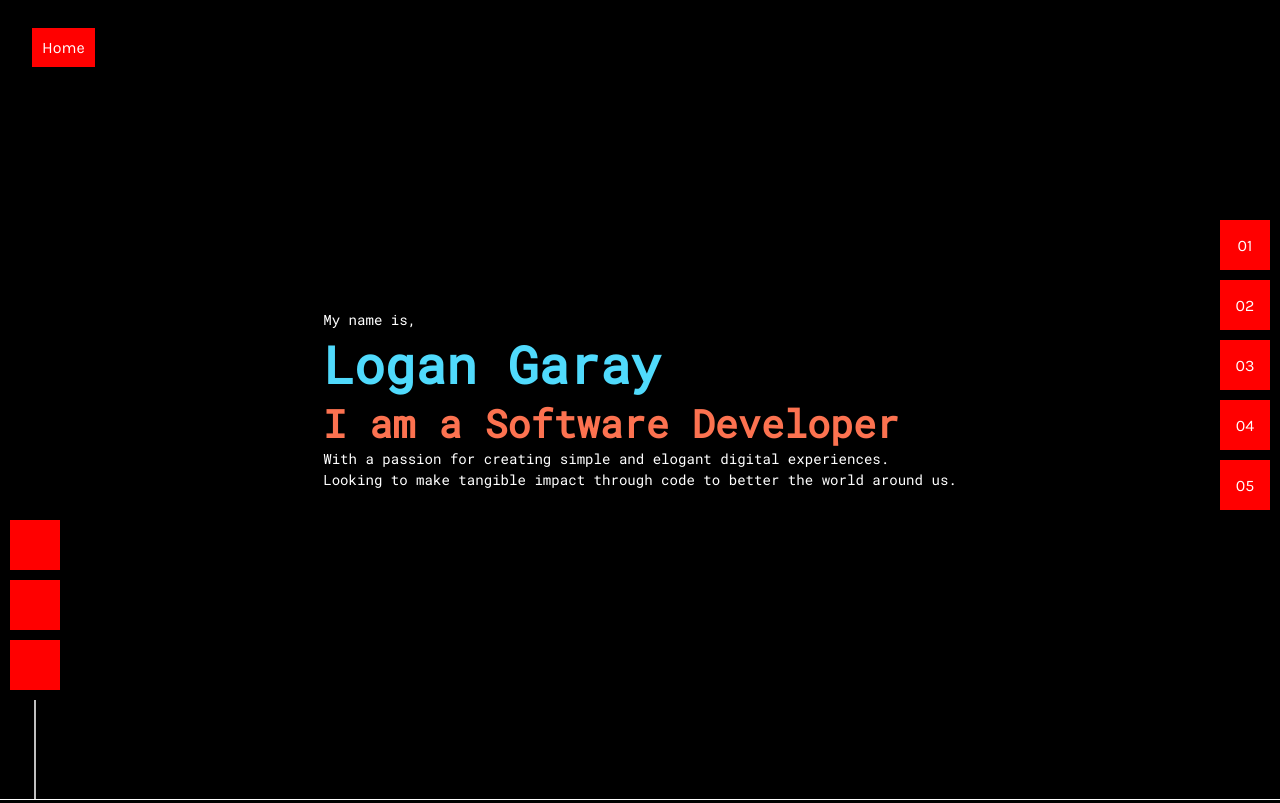
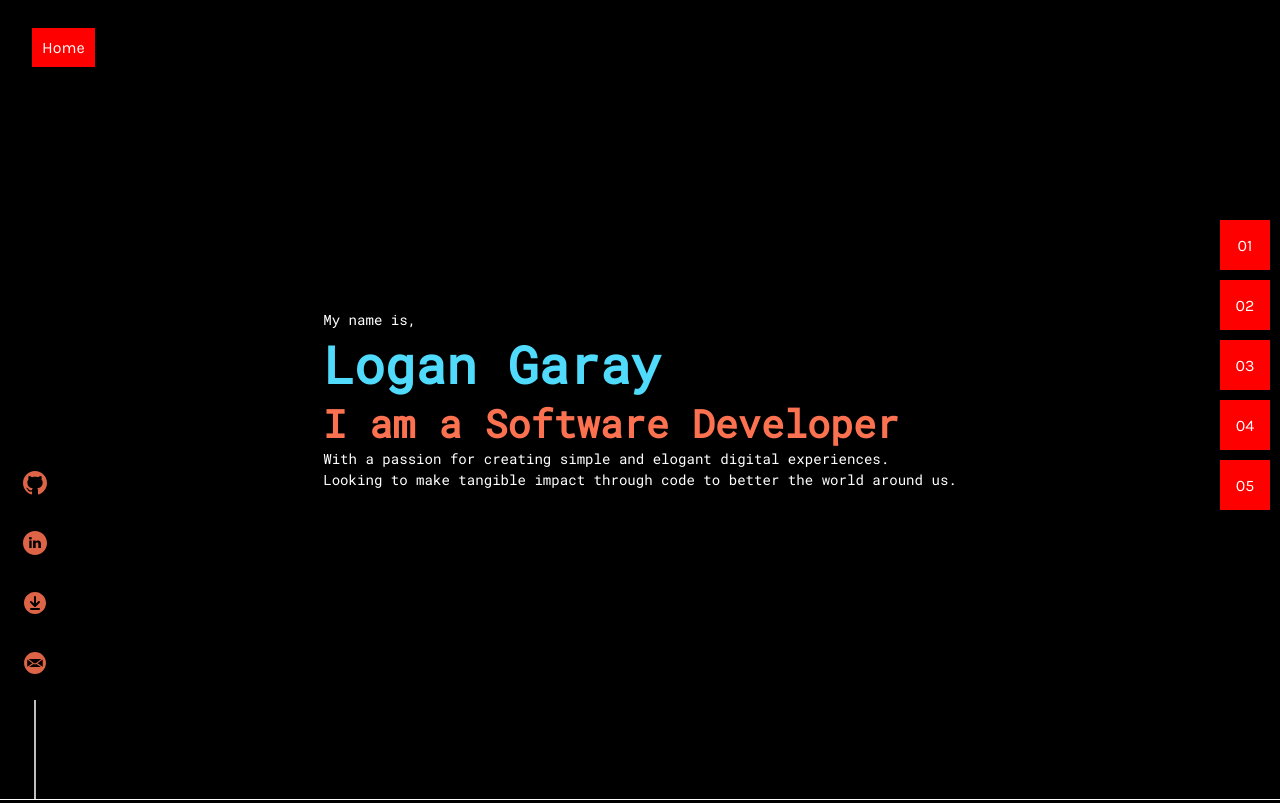
Before and after one commit to L-Garay/Portfolio, a Gatsby site: page / in a window 1280 px wide. Shown: the top 803 px of the page. Built offline with nearby package versions, Linux system fonts and the light colour scheme; Gatsby itself is replaced by a stand-in of ours.

Commit message:
split social links into own component

```diff
--- a/src/components/layout.tsx
+++ b/src/components/layout.tsx
@@ -1,5 +1,6 @@
 import * as React from 'react';
 import styled from 'styled-components';
+import SocialLinks from './socialLinks';
 
 // This layout will be solely responsible for the 'home' icon in the top left corner
 // it will also be responsible for the two vertical links/menus on either side of the page
@@ -29,12 +30,6 @@ const HomeIcon = styled.a`
   color: white;
 `;
 
-const SocialLinks = styled.div`
-  position: fixed;
-  bottom: 0;
-  left: 0;
-`;
-
 const SiteLinks = styled.div`
   position: fixed;
   bottom: 35%;
@@ -61,31 +56,6 @@ const SiteLink = styled.a`
   }
 `;
 
-const LinkLine = styled.div`
-  height: 100px;
-  width: 50px;
-  background-color: transparent;
-  position: relative;
-  margin: 0 10px;
-
-  &:after {
-    content: '';
-    position: absolute;
-    left: 50%;
-    border-left: 1px solid white;
-    background-color: white;
-    height: 100%;
-    transform: translateX(-50%);
-  }
-`;
-
-const TestLink = styled.div`
-  height: 50px;
-  width: 50px;
-  background-color: red; // testing
-  margin: 10px;
-`;
-
 const Footer = styled.div`
   position: absolute;
   bottom: 0;
@@ -105,12 +75,7 @@ const Layout = ({ pageTitle, children }: Record<string, any>) => {
         <HomeIcon href="#home">Home</HomeIcon>
       </HomeIconContainer>
       <Main id="main">
-        <SocialLinks>
-          <TestLink></TestLink>
-          <TestLink></TestLink>
-          <TestLink></TestLink>
-          <LinkLine />
-        </SocialLinks>
+        <SocialLinks />
         {children}
         <SiteLinks>
           <SiteLinkContainer>
--- a/src/components/shared.ts
+++ b/src/components/shared.ts
@@ -13,3 +13,9 @@ export const Paragraph = styled.p`
   margin: 0;
   font-family: ${theme.fonts.robotoMono};
 `;
+
+export const Link = styled.a`
+  color: ${theme.colors.BLUE_1};
+  text-decoration: none;
+  cursor: pointer;
+`;
--- /dev/null
+++ b/src/components/socialLinks.tsx
@@ -0,0 +1,115 @@
+import * as React from 'react';
+import { useState } from 'react';
+import GithubSVG from './svgs/githubSVG';
+import styled from 'styled-components';
+import COLORS from '../styles/color';
+import SOCIALS from '../constants/socials';
+import { Link } from '../components/shared';
+import LinkedInSVG from './svgs/linkedInSVG';
+import DownloadSVG from './svgs/downloadSVG';
+import EmailSVG from './svgs/emailSVG';
+
+const LinksContainer = styled.div`
+  position: fixed;
+  bottom: 0;
+  left: 0;
+`;
+
+const TestLink = styled.div`
+  height: 50px;
+  width: 50px;
+  background-color: transparent; // testing
+  margin: 10px;
+  display: flex;
+  justify-content: center;
+  align-items: center;
+`;
+
+const LinkLine = styled.div`
+  height: 100px;
+  width: 50px;
+  background-color: transparent;
+  position: relative;
+  margin: 0 10px;
+
+  &:after {
+    content: '';
+    position: absolute;
+    left: 50%;
+    border-left: 1px solid white;
+    background-color: white;
+    height: 100%;
+    transform: translateX(-50%);
+  }
+`;
+
+const SocialLinks = () => {
+  const [isHoveringGithub, setIsHoveringGithub] = useState(false);
+  const [isHoveringLinkedIn, setIsHoveringLinkedIn] = useState(false);
+  const [isHoveringResume, setIsHoveringResume] = useState(false);
+  const [isHoveringEmail, setIsHoveringEmail] = useState(false);
+
+  const defaultColor = COLORS.ORANGE_2;
+  const fillColor = COLORS.BLUE_1;
+
+  return (
+    <LinksContainer>
+      <TestLink>
+        <Link
+          href={SOCIALS.github}
+          onMouseEnter={() => {
+            setIsHoveringGithub(true);
+          }}
+          onMouseLeave={() => {
+            setIsHoveringGithub(false);
+          }}
+        >
+          <GithubSVG fill={isHoveringGithub ? fillColor : defaultColor} />
+        </Link>
+      </TestLink>
+      <TestLink>
+        <Link
+          href={SOCIALS.linkedIn}
+          onMouseEnter={() => {
+            setIsHoveringLinkedIn(true);
+          }}
+          onMouseLeave={() => {
+            setIsHoveringLinkedIn(false);
+          }}
+        >
+          <LinkedInSVG fill={isHoveringLinkedIn ? fillColor : defaultColor} />
+        </Link>
+      </TestLink>
+      <TestLink>
+        <Link
+          href="../assets/resume.pdf"
+          download={true}
+          onMouseEnter={() => {
+            setIsHoveringResume(true);
+          }}
+          onMouseLeave={() => {
+            setIsHoveringResume(false);
+          }}
+        >
+          <DownloadSVG fill={isHoveringResume ? fillColor : defaultColor} />
+        </Link>
+      </TestLink>
+      <TestLink>
+        <Link
+          href={SOCIALS.email}
+          onMouseEnter={() => {
+            setIsHoveringEmail(true);
+          }}
+          onMouseLeave={() => {
+            setIsHoveringEmail(false);
+          }}
+        >
+          <EmailSVG fill={isHoveringEmail ? fillColor : defaultColor} />
+        </Link>
+      </TestLink>
+      <LinkLine />
+    </LinksContainer>
+  );
+};
+
+export default SocialLinks;
--- a/src/constants/sharedTypes.ts
+++ b/src/constants/sharedTypes.ts
@@ -1,3 +1,5 @@
+import { SVGProps } from 'react';
+
 export type SectionProps = {
   height?: number;
 };
@@ -5,3 +7,7 @@ export type SectionProps = {
 export type SectionContentProps = {
   width: number;
 };
+
+export type CustomSVGProps = SVGProps<SVGSVGElement> & {
+  fill: string;
+};
--- /dev/null
+++ b/src/constants/socials.ts
@@ -0,0 +1,13 @@
+const github = 'https://github.com/L-Garay';
+const linkedIn = 'https://www.linkedin.com/in/logan-garay/';
+const resume = '../assets/Logan_Garay_Resume.pdf';
+const email = 'mailto:garay.logan@gmail.com?subject=Hello%20Logan!';
+
+const SOCIALS = {
+  github,
+  linkedIn,
+  resume,
+  email,
+};
+
+export default SOCIALS;
```
